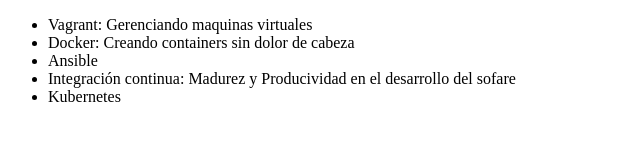
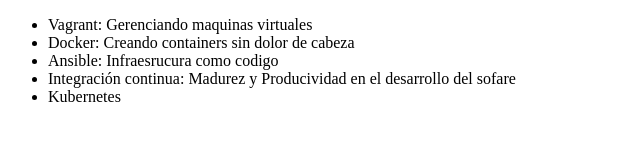
Before and after one commit to Silvertuxtla/alura-git, a plain HTML site: page Index.html in a window 1280 px wide. Shown: the whole page, without its empty margins (0-640 px from the left). Drawn offline with Linux system fonts and the light colour scheme.

Commit message:
Camviando el nomvre del curso de ansivle

```diff
--- a/Index.html
+++ b/Index.html
@@ -8,7 +8,7 @@
      <ul>
          <li> Vagrant: Gerenciando maquinas virtuales </li>
          <li> Docker: Creando containers sin dolor de cabeza </li>
-         <li> Ansible </li>
+         <li> Ansible: Infraesrucura como codigo </li>
          <li> Integración continua: Madurez y Producividad en el desarrollo del sofare </li>
          <li> Kubernetes </li>
      </ul>
```
